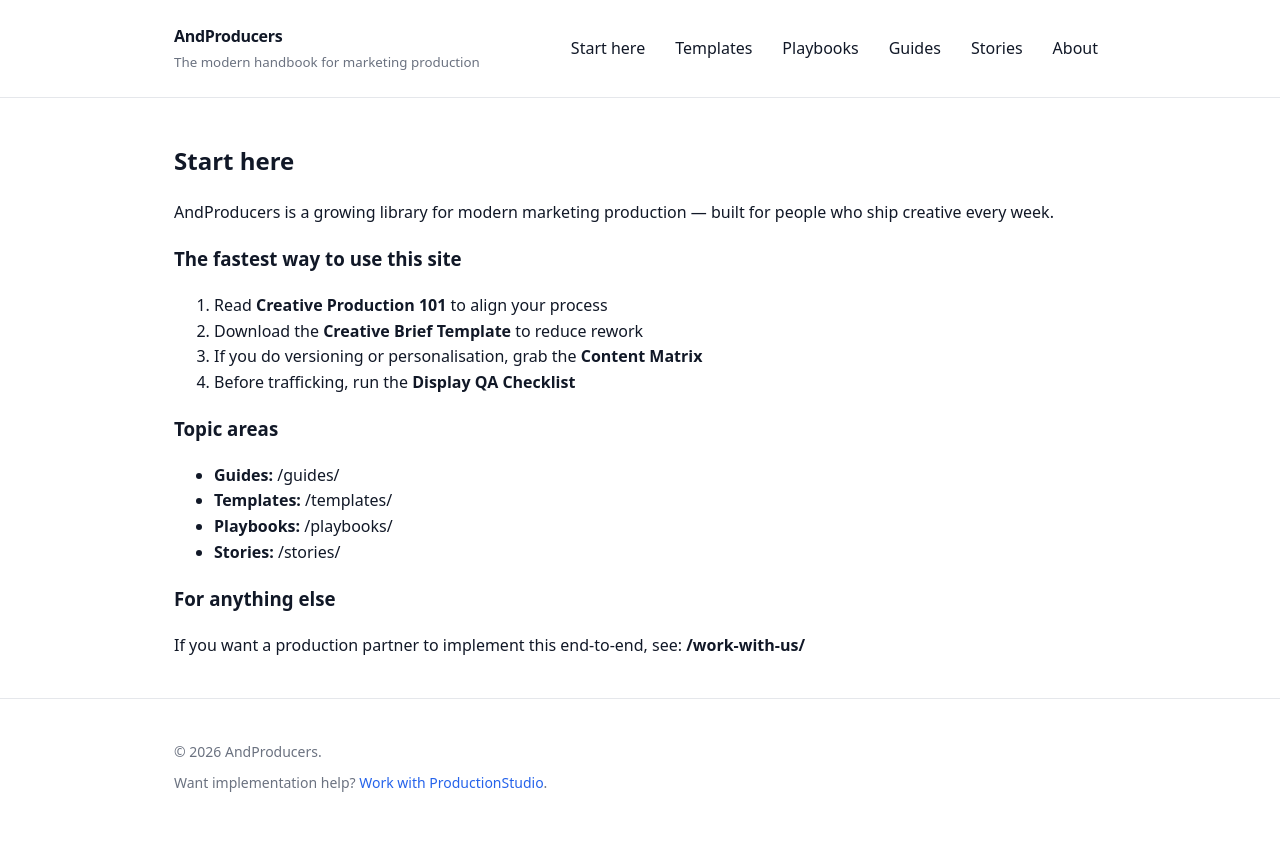
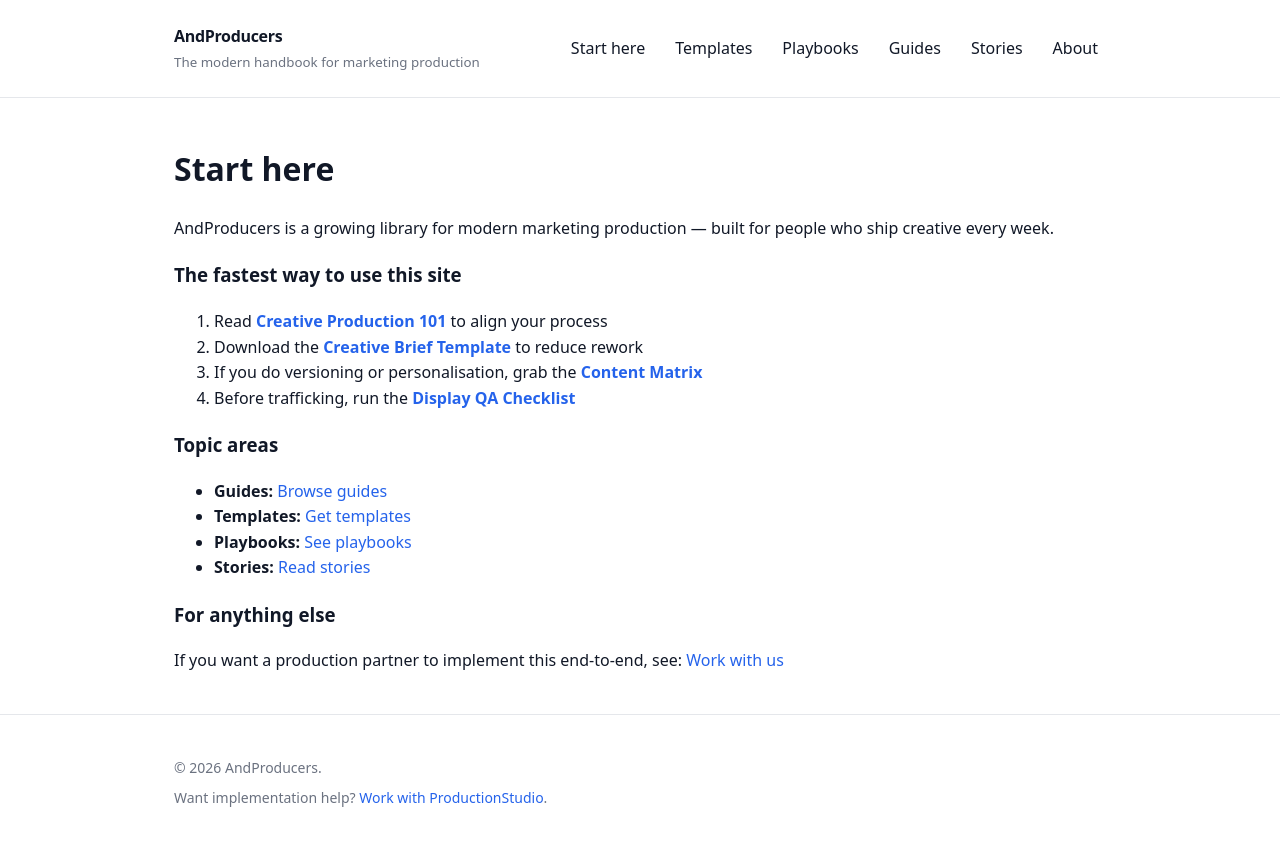
Before and after one commit to stevew-web/andproducers, a Jekyll site: the page built from pages/start.md, in a window 1280 px wide. Shown: the top 846 px of the page. Built offline with Jekyll 4.4.1, drawn with Linux system fonts in a browser that asks for light colours.

Commit message:
Update start.md

```diff
--- a/pages/start.md
+++ b/pages/start.md
@@ -4,21 +4,24 @@ permalink: /start/
 
 ---
 
-## Start here
+# Start here
 
 AndProducers is a growing library for modern marketing production — built for people who ship creative every week.
 
 ### The fastest way to use this site
-1. Read **Creative Production 101** to align your process
-2. Download the **Creative Brief Template** to reduce rework
-3. If you do versioning or personalisation, grab the **Content Matrix**
-4. Before trafficking, run the **Display QA Checklist**
+1. Read [**Creative Production 101**](/guides/creative-production-101/) to align your process
+2. Download the [**Creative Brief Template**](/templates/creative-brief-template/) to reduce rework
+3. If you do versioning or personalisation, grab the [**Content Matrix**](/templates/content-matrix/)
+4. Before trafficking, run the [**Display QA Checklist**](/playbooks/display-qa-checklist/)
+
+
 
 ### Topic areas
-- **Guides:** /guides/
-- **Templates:** /templates/
-- **Playbooks:** /playbooks/
-- **Stories:** /stories/
+- **Guides:** [Browse guides](/guides/)
+- **Templates:** [Get templates](/templates/)
+- **Playbooks:** [See playbooks](/playbooks/)
+- **Stories:** [Read stories](/stories/)
+
 
 ### For anything else
-If you want a production partner to implement this end‑to‑end, see: **/work-with-us/**
+If you want a production partner to implement this end-to-end, see: [Work with us](/work-with-us/)
```
